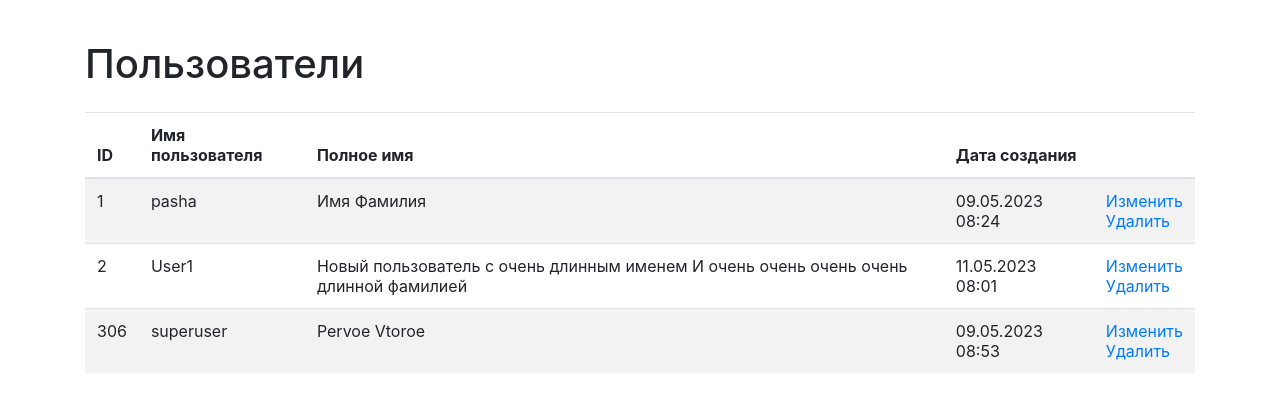
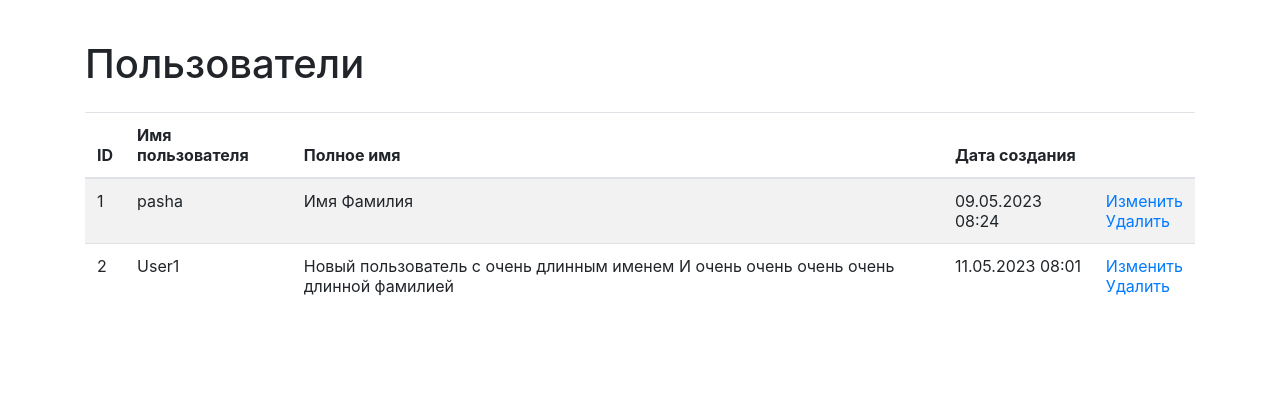
Before and after one commit to Prosto-Pasha/python-project-52, a Django app: page /users/ in a window 1280 px wide. Shown: the part 56-468 px from the top of the page. Run offline with Django 3.2, Linux system fonts and the light colour scheme; data comes from the database, SQL or seed files in the repository; both versions use the stored data as it was after the commit; some libraries are stand-ins or nearby versions.

Commit message:
Add templates

```diff
--- a/task_manager/users/urls.py
+++ b/task_manager/users/urls.py
@@ -2,11 +2,13 @@ from django.urls import path
 from task_manager.users.views import (
     IndexView,
     UserUpdate,
-    UserDelete
+    UserDelete,
+    UserCreateView
 )
 
 urlpatterns = [
     path('', IndexView.as_view(), name='users_index'),
-    path('<int:id>/update', UserUpdate.as_view(), name='user_update'),
-    path('<int:id>/delete', UserDelete.as_view(), name='user_delete'),
+    path('create/', UserCreateView.as_view(), name='user_create'),
+    path('<int:id>/update/', UserUpdate.as_view(), name='user_update'),
+    path('<int:id>/delete/', UserDelete.as_view(), name='user_delete'),
 ]
--- a/task_manager/users/views.py
+++ b/task_manager/users/views.py
@@ -13,13 +13,28 @@ class IndexView(View):
         })
 
 
+class UserCreateView(View):
+
+    def get(self, request, *args, **kwargs):
+        form = CategoryForm()
+        return render(request, 'categories/create.html', {'form': form})
+
+    def post(self, request, *args, **kwargs):
+        form = CategoryForm(request.POST)
+        if form.is_valid():
+            form.save()
+            return redirect('categories_index')
+
+        return render(request, 'categories/create.html', {'form': form})
+
+
 class UserUpdate(View):
 
     def get(self, request, *args, **kwargs):
         user_obj = get_object_or_404(User, id=kwargs['id'])
-        return render(request, 'articles/article.html', context={
-            'article': article,
-        })
+        #return render(request, 'articles/article.html', context={
+        #    'article': article,
+        #})
 
 
 class UserDelete(View):
--- a/task_manager/views.py
+++ b/task_manager/views.py
@@ -1,11 +1,8 @@
 from django.shortcuts import render
-# from django.http import HttpResponse
 from django.views import View
-from django.utils import translation
 
 
 class IndexView(View):
 
     def get(self, request, *args, **kwargs):
-        # translation.activate("ru")
         return render(request, 'index.html')
--- a/templates/index.html
+++ b/templates/index.html
@@ -2,10 +2,9 @@
 {% load i18n %}
 
 {% block nav_content2 %}
-    <li class="nav-item">
-      <a class="nav-link" href="/login/">{% trans "Log in" %}</a>
-    </li>
-    <li class="nav-item">
-      <a class="nav-link" href="/users/create/">{% trans "Register" %}</a>
-    </li>
+{% if user.is_authenticated %}
+  {% include "nav_right_reg.html" %}
+{% else %}
+  {% include "nav_right_unreg.html" %}
+{% endif %}
 {% endblock %}
--- /dev/null
+++ b/templates/nav_right_reg.html
@@ -0,0 +1,5 @@
+{% load i18n %}
+
+    <li class="nav-item">
+      <a class="nav-link" href="/login/">{% trans "Log out" %}</a>
+    </li>
--- /dev/null
+++ b/templates/nav_right_unreg.html
@@ -0,0 +1,8 @@
+{% load i18n %}
+
+    <li class="nav-item">
+      <a class="nav-link" href="/login/">{% trans "Log in" %}</a>
+    </li>
+    <li class="nav-item">
+      <a class="nav-link" href="/users/create/">{% trans "Register" %}</a>
+    </li>
--- a/templates/users/index.html
+++ b/templates/users/index.html
@@ -4,7 +4,6 @@
 {% block content %}
   <div class="container wrapper flex-grow-1">
     <h1 class="my-4">{% trans "Пользователи" %}</h1>
-
     <table class="table table-striped">
       <thead>
         <tr>
@@ -29,22 +28,7 @@
           </td>
         </tr>
         {% endfor %}
-
-
-        <tr>
-          <td>306</td>
-          <td>superuser</td>
-          <td>Pervoe Vtoroe</td>
-          <td>09.05.2023 08:53</td>
-          <td>
-            <a href="/users/306/update/">Изменить</a>
-            <br>
-            <a href="/users/306/delete/">Удалить</a>
-          </td>
-        </tr>
-
       </tbody>
     </table>
-
   </div>
 {% endblock %}
```
Also changed, not shown: db.sqlite3, locale/en/LC_MESSAGES/django.po, locale/he/LC_MESSAGES/django.po, locale/ru/LC_MESSAGES/django.po, 3 other files.
